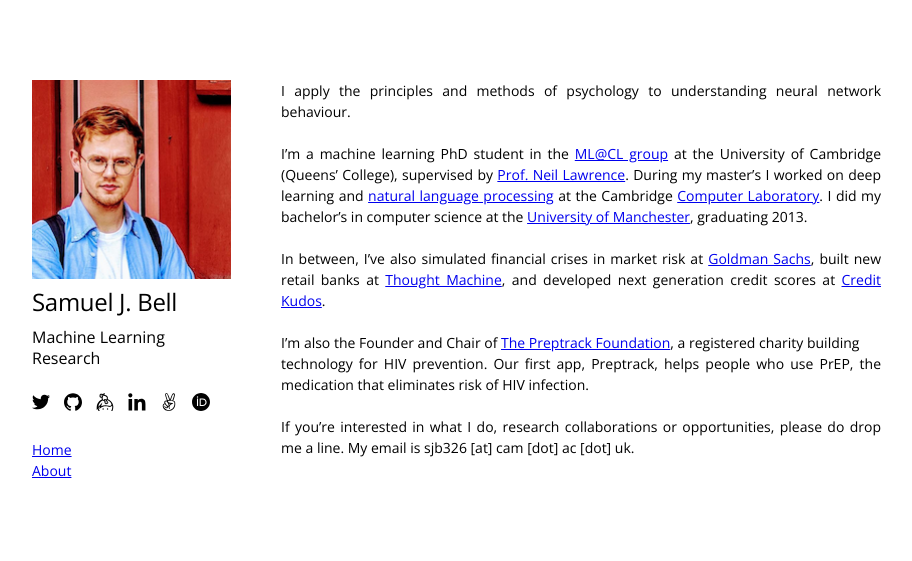
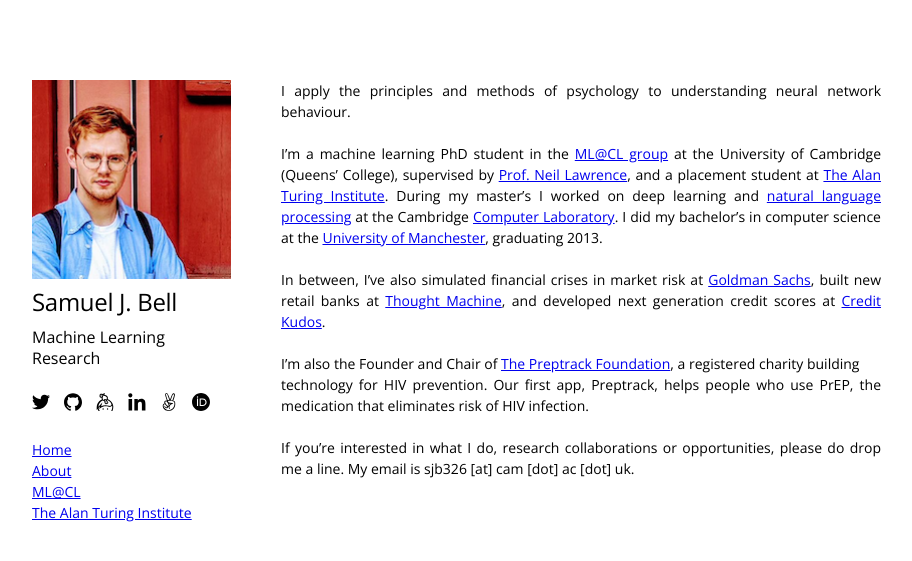
Before and after one commit to samueljamesbell/samueljamesbell.github.io, a Jekyll site: the page built from about.md, in a window 1280 px wide. Shown: the top 561 px of the page, without its empty margins (68-980 px from the left). Built offline with Jekyll 4.4.1, drawn with Linux system fonts in a browser that asks for light colours.

Commit message:
Update links

```diff
--- a/_includes/column.html
+++ b/_includes/column.html
@@ -56,6 +56,8 @@
         <section class="links">
             <a href="{% link index.md %}">Home</a>
             <a href="{% link about.md %}">About</a>
+            <a href="https://mlatcl.github.io/">ML@CL</a>
+            <a href="https://www.turing.ac.uk/people/enrichment-students/samuel-bell">The Alan Turing Institute</a>
         </section>
 
     </section>
--- a/about.md
+++ b/about.md
@@ -5,7 +5,7 @@ title: About
 
 I apply the principles and methods of psychology to understanding neural network behaviour.
 
-I'm a machine learning PhD student in the [ML@CL group](https://mlatcl.github.io/) at the University of Cambridge (Queens' College), supervised by [Prof. Neil Lawrence](https://inverseprobability.com/). During my master's I worked on deep learning and [natural language processing](https://www.cl.cam.ac.uk/research/nl/) at the Cambridge [Computer
+I'm a machine learning PhD student in the [ML@CL group](https://mlatcl.github.io/) at the University of Cambridge (Queens' College), supervised by [Prof. Neil Lawrence](https://inverseprobability.com/), and a placement student at [The Alan Turing Institute](https://www.turing.ac.uk). During my master's I worked on deep learning and [natural language processing](https://www.cl.cam.ac.uk/research/nl/) at the Cambridge [Computer
 Laboratory](https://www.cl.cam.ac.uk/). I did my bachelor's in computer science at the [University of
 Manchester](https://www.cs.manchester.ac.uk/), graduating 2013.
 
```
Also changed, not shown: img/me.png.
